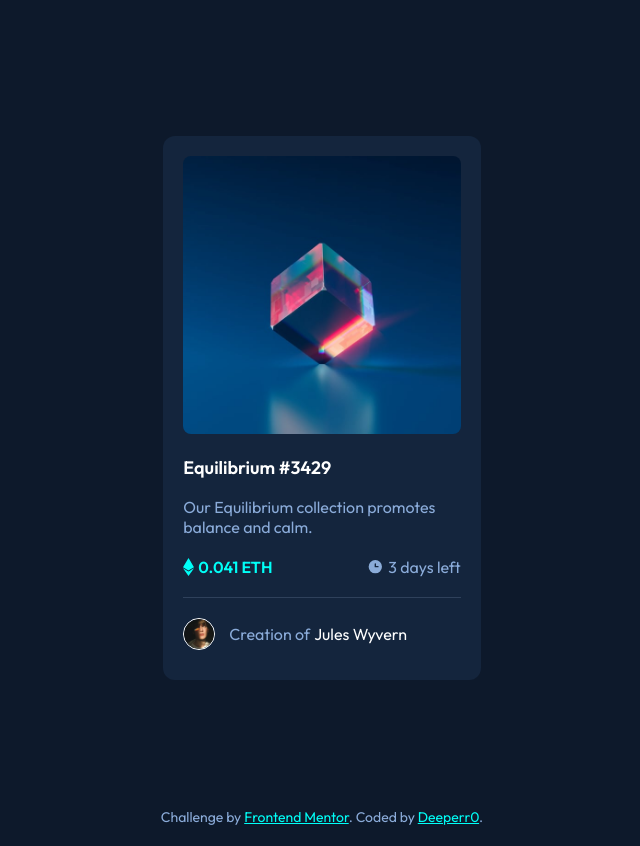
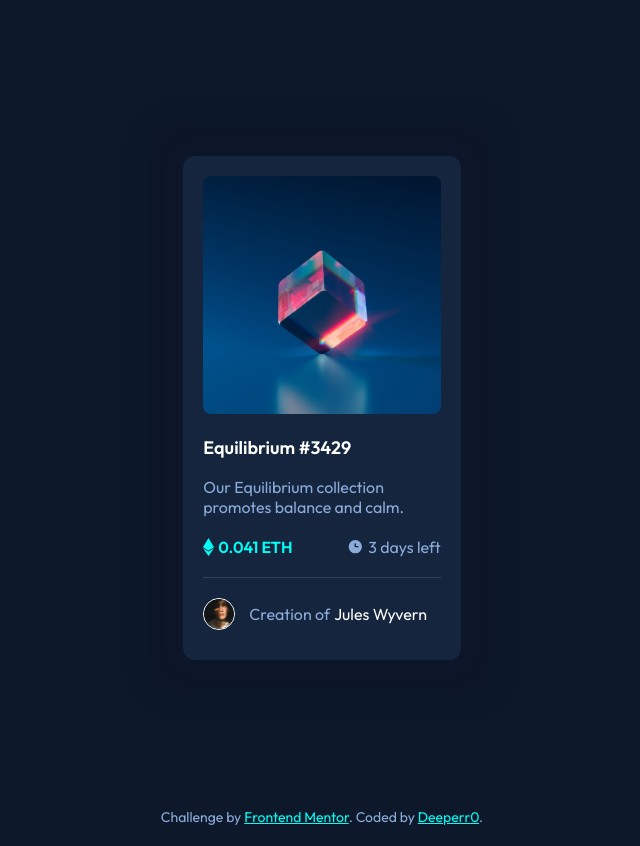
Before and after one commit to Deeperr0/NFT-image-preview-using-scss, a plain HTML site: page index.html in a window 1280 px wide. Shown: the whole page, without its empty margins (318-958 px from the left). Drawn offline with Linux system fonts and the light colour scheme.

Commit message:
Added shadows

```diff
--- a/index.html
+++ b/index.html
@@ -35,6 +35,7 @@
 	</head>
 	<body>
 		<div class="l-card">
+			<div class="l-card__shadow">
 				<div class="c-card">
 					<img
 						class="c-card__image"
@@ -87,6 +88,7 @@
 					</div>
 				</div>
 			</div>
+		</div>
 		<div class="attribution">
 			Challenge by
 			<a
--- a/styles.scss
+++ b/styles.scss
@@ -5,6 +5,8 @@ $very-dark-blue-main-bg: hsl(217, 54%, 11%);
 $very-dark-blue-card-bg: hsl(216, 50%, 16%);
 $very-dark-blue-line: hsl(215, 32%, 27%);
 $white: hsl(0, 0%, 100%);
+$shadow-one: #0d1629;
+$shadow-two: #0d192d;
 $font-paragraph: 18px;
 $outfit: "Outfit", sans-serif;
 
@@ -31,11 +33,16 @@ body {
 	justify-content: center;
 	align-items: center;
 }
+.l-card__shadow {
+	box-shadow: 0 0 20px 40px $shadow-one;
+	width: math.div(316px, 1440px) * 100%;
+	border-radius: 12px;
+}
 .c-card {
 	background-color: $very-dark-blue-card-bg;
 	padding: 20px;
 	border-radius: 12px;
-	width: math.div(316px, 1440px) * 100%;
+	box-shadow: 0 0 2px 20px $shadow-one;
 }
 .c-card__image {
 	width: 100%;
```
Also changed, not shown: styles.css, 1 other file. Lines whose indentation alone changed are shown as unchanged.
